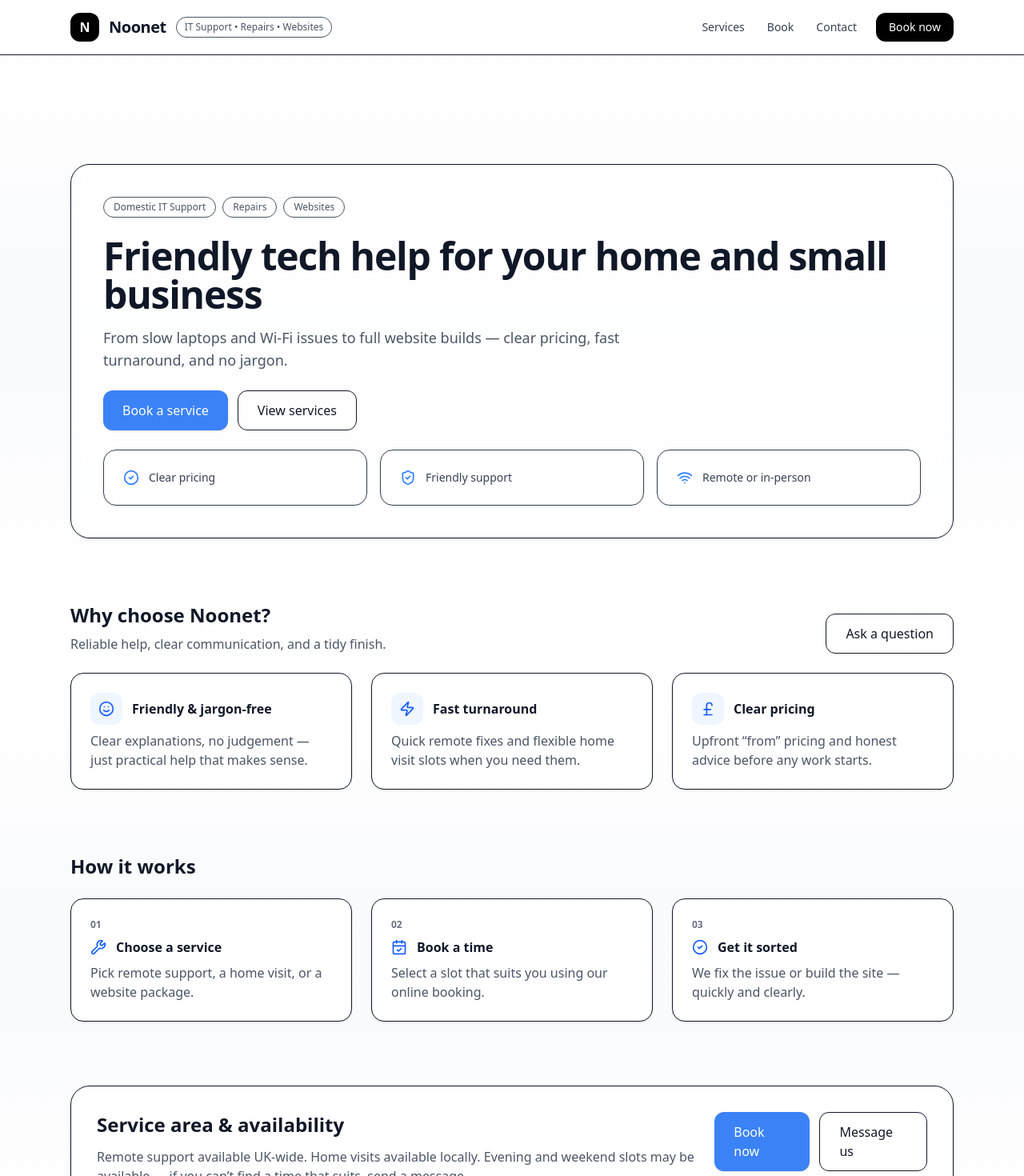
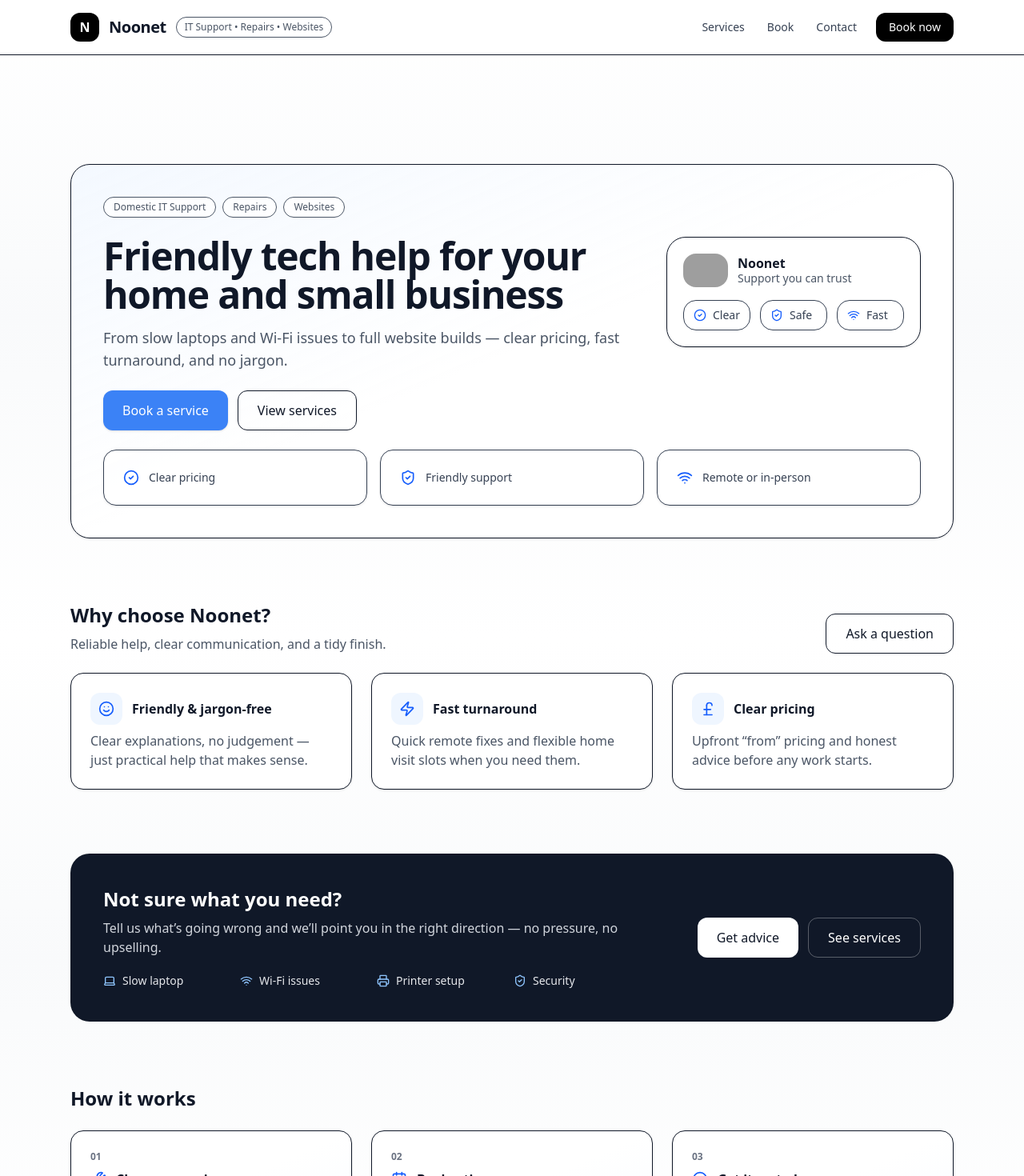
Before and after one commit to tashaingle/noonet-site, a Next.js app: page / in a window 1280 px wide. Shown: the top 1470 px of the page at 80% size. Built offline with nearby package versions, Linux system fonts and the light colour scheme; grey boxes are pictures that could not be loaded.

Commit message:
Add colour sections and logo to homepage

```diff
--- a/src/app/page.tsx
+++ b/src/app/page.tsx
@@ -1,4 +1,5 @@
 import Link from "next/link";
+import Image from "next/image";
 import {
   Smile,
   Zap,
@@ -48,7 +49,7 @@
     <main className="py-10 md:py-14">
       {/* Hero */}
       <section className="py-8 md:py-10">
-        <div className="panel">
+        <div className="panel bg-gradient-to-br from-blue-50/70 via-white to-white">
           <div className="flex flex-col gap-6">
             <div className="flex flex-wrap items-center gap-2">
               <span className="badge">Domestic IT Support</span>
@@ -56,18 +57,18 @@
               <span className="badge">Websites</span>
             </div>
 
-            <div>
+            <div className="flex flex-col gap-6 md:flex-row md:items-start md:justify-between">
+              <div className="max-w-2xl">
                 <h1 className="text-4xl md:text-5xl font-bold tracking-tight">
                   Friendly tech help for your home and small business
                 </h1>
 
-              <p className="mt-4 text-lg text-gray-600 max-w-2xl">
+                <p className="mt-4 text-lg text-gray-600">
                   From slow laptops and Wi-Fi issues to full website builds — clear pricing, fast
                   turnaround, and no jargon.
                 </p>
-            </div>
 
-            <div className="flex flex-wrap gap-3">
+                <div className="mt-6 flex flex-wrap gap-3">
                   <Link href="/book" className="btn-primary">
                     Book a service
                   </Link>
@@ -75,18 +76,57 @@
                     View services
                   </Link>
                 </div>
+              </div>
+
+              {/* Logo */}
+              <div className="flex md:justify-end">
+                <div className="rounded-3xl border bg-white/70 backdrop-blur p-5 shadow-sm">
+                  <div className="flex items-center gap-3">
+                    <Image
+                      src="/icon.png"
+                      alt="Noonet logo"
+                      width={56}
+                      height={56}
+                      className="rounded-2xl"
+                      priority
+                    />
+                    <div>
+                      <p className="font-semibold leading-tight">Noonet</p>
+                      <p className="text-sm text-gray-600 leading-tight">
+                        Support you can trust
+                      </p>
+                    </div>
+                  </div>
+
+                  <div className="mt-4 grid grid-cols-3 gap-3 text-sm text-gray-700">
+                    <div className="rounded-2xl border bg-white/80 px-3 py-2 flex items-center gap-2">
+                      <CheckCircle2 className="h-4 w-4 text-blue-600" />
+                      <span>Clear</span>
+                    </div>
+                    <div className="rounded-2xl border bg-white/80 px-3 py-2 flex items-center gap-2">
+                      <ShieldCheck className="h-4 w-4 text-blue-600" />
+                      <span>Safe</span>
+                    </div>
+                    <div className="rounded-2xl border bg-white/80 px-3 py-2 flex items-center gap-2">
+                      <Wifi className="h-4 w-4 text-blue-600" />
+                      <span>Fast</span>
+                    </div>
+                  </div>
+                </div>
+              </div>
+            </div>
 
             <div className="grid gap-4 md:grid-cols-3 text-sm text-gray-700">
               <div className="card bg-white/80 flex items-center gap-3">
-                <CheckCircle2 className="h-5 w-5 text-blue-500" />
+                <CheckCircle2 className="h-5 w-5 text-blue-600" />
                 <span>Clear pricing</span>
               </div>
               <div className="card bg-white/80 flex items-center gap-3">
-                <ShieldCheck className="h-5 w-5 text-blue-500" />
+                <ShieldCheck className="h-5 w-5 text-blue-600" />
                 <span>Friendly support</span>
               </div>
               <div className="card bg-white/80 flex items-center gap-3">
-                <Wifi className="h-5 w-5 text-blue-500" />
+                <Wifi className="h-5 w-5 text-blue-600" />
                 <span>Remote or in-person</span>
               </div>
             </div>
@@ -123,6 +163,51 @@
         </div>
       </section>
 
+      {/* Dark feature strip (breaks up the white) */}
+      <section className="py-10">
+        <div className="rounded-3xl bg-gray-900 text-white p-10 border border-black/10">
+          <div className="flex flex-col md:flex-row gap-8 md:items-center md:justify-between">
+            <div>
+              <h2 className="text-2xl font-bold">Not sure what you need?</h2>
+              <p className="mt-2 text-gray-300 max-w-2xl">
+                Tell us what’s going wrong and we’ll point you in the right direction — no pressure,
+                no upselling.
+              </p>
+
+              <div className="mt-5 grid grid-cols-2 gap-3 text-sm text-gray-200 sm:grid-cols-4">
+                <div className="flex items-center gap-2">
+                  <Laptop className="h-4 w-4 text-blue-300" /> Slow laptop
+                </div>
+                <div className="flex items-center gap-2">
+                  <Wifi className="h-4 w-4 text-blue-300" /> Wi-Fi issues
+                </div>
+                <div className="flex items-center gap-2">
+                  <Printer className="h-4 w-4 text-blue-300" /> Printer setup
+                </div>
+                <div className="flex items-center gap-2">
+                  <ShieldCheck className="h-4 w-4 text-blue-300" /> Security
+                </div>
+              </div>
+            </div>
+
+            <div className="flex gap-3">
+              <Link
+                href="/contact"
+                className="inline-flex items-center justify-center rounded-xl bg-white px-6 py-3 font-medium text-gray-900 hover:opacity-90 transition"
+              >
+                Get advice
+              </Link>
+              <Link
+                href="/services"
+                className="inline-flex items-center justify-center rounded-xl border border-white/30 px-6 py-3 font-medium text-white hover:bg-white/10 transition"
+              >
+                See services
+              </Link>
+            </div>
+          </div>
+        </div>
+      </section>
+
       {/* How it works */}
       <section className="py-10">
         <h2 className="text-2xl font-bold">How it works</h2>
@@ -147,7 +232,10 @@
               step: "03",
             },
           ].map(({ title, desc, Icon, step }) => (
-            <div key={title} className="card">
+            <div
+              key={title}
+              className="card bg-gradient-to-br from-white via-white to-blue-50/40"
+            >
               <p className="text-xs font-semibold text-gray-500">{step}</p>
               <div className="mt-2 flex items-center gap-3">
                 <Icon className="h-5 w-5 text-blue-600" />
@@ -161,7 +249,7 @@
 
       {/* Service area */}
       <section className="py-10">
-        <div className="surface">
+        <div className="surface bg-gradient-to-br from-white via-white to-blue-50/40">
           <div className="flex flex-col md:flex-row md:items-start md:justify-between gap-6">
             <div>
               <h2 className="text-2xl font-bold">Service area & availability</h2>
@@ -213,7 +301,7 @@
 
       {/* Final CTA */}
       <section className="py-10">
-        <div className="surface-muted">
+        <div className="surface-muted bg-gradient-to-br from-blue-50/50 via-white to-white">
           <div className="flex flex-col md:flex-row gap-6 md:items-center md:justify-between">
             <div>
               <h2 className="text-2xl font-bold">Ready when you are</h2>
```
Lines whose indentation alone changed are shown as unchanged.
